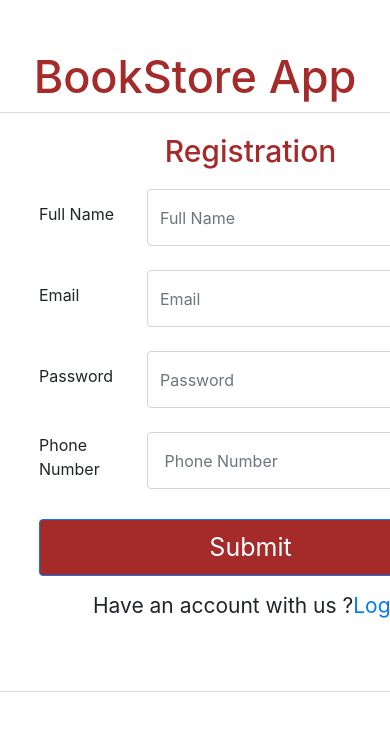
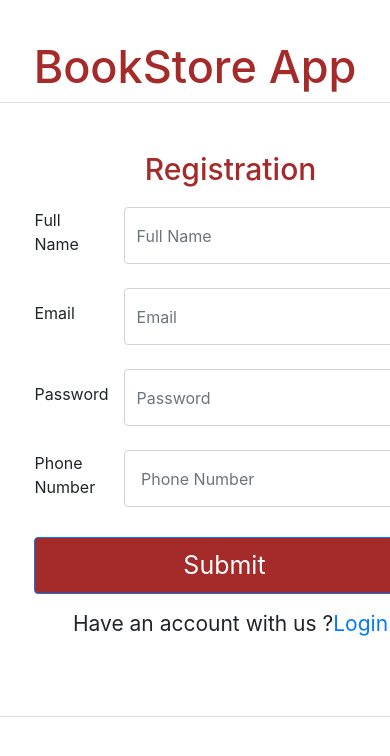
Before and after one commit to vidyadhar1997/BookStoreProject, a React app: page /signup in a window 390 px wide. Shown: the top 756 px of the page. Built offline with nearby package versions, Linux system fonts and the light colour scheme; the HTML template or start-up script is replaced by a standard one.

Commit message:
[vidyadhar hudge]Add:Responsive for dashbord

```diff
--- a/src/component/AppBar/AppBar.scss
+++ b/src/component/AppBar/AppBar.scss
@@ -1,5 +1,8 @@
 .AppBar{
     background-color: brown;
+    position: fixed;
+    width: 100%;
+    z-index: 1000;
 //   display: flex;
 //   flex-direction: column;
 //   justify-content: space-between;
--- a/src/component/Dashbord/Dashbord.scss
+++ b/src/component/Dashbord/Dashbord.scss
@@ -5,7 +5,9 @@
     justify-content: center;
     width: 80%;
     margin-left: 10%;
-    padding-top: 5%;
+
+    padding-top: 57px;
+    position:absolute;
 }
 .cardContainer{
     width: 245px;
--- a/src/pages/Login/Login.scss
+++ b/src/pages/Login/Login.scss
@@ -1,12 +1,19 @@
 // .card{
 //     width: 550px;
-//     height: 498px;
+//     height: auto;
 //     flex-direction: column;
 //     align-items: center;
 //     flex-wrap: wrap;
 //     flex-shrink: 1;
 //     justify-content: space-evenly;
 // }
+.card-body{
+    -ms-flex: 1 1 auto;
+    flex: 1 1 auto;
+    min-height: 1px;
+    padding: 1.25rem;
+    padding: 48px;
+}
 
 .heading{
     display: flex;
@@ -87,16 +94,13 @@ button.btn.btn-primary{
 //     // flex-direction: column;
 // }
   @media screen and (max-width: 480px) {
-    .card-body{
-        margin-right: 20px;
 
-    }
     .HomeContainer{
         margin-top: 10px;
     }
-    .card {
-        width: 586px;
-    }
+    // .cardsssss {
+    //     width: 586px;
+    // }
 
 .InputFieldss {
     display: flex;
--- a/src/pages/Registration/Registration.jsx
+++ b/src/pages/Registration/Registration.jsx
@@ -96,11 +96,6 @@ export default function Registration() {
      }
     }
 
-    //  const historys=useHistory();
-    //  const handleSubmit=()=>{
-    //     historys.push('/login');
-    //  }
-
     return (
         <div className="HomeContainers">
             <h4 className="header">
--- a/src/pages/Registration/Registration.scss
+++ b/src/pages/Registration/Registration.scss
@@ -1,12 +1,12 @@
-.cards{
-    width: 580px;
-    height: 580px;
-    flex-direction: column;
-    align-items: center;
-    flex-wrap: wrap;
-    flex-shrink: 1;
-    justify-content: space-evenly;
-}
+// .cards{
+//     width: 580px;
+//     height: auto;
+//     flex-direction: column;
+//     align-items: center;
+//     flex-wrap: wrap;
+//     flex-shrink: 1;
+//     justify-content: space-evenly;
+// }
 
 .HomeContainers{
     justify-content: center;
@@ -15,7 +15,7 @@
     justify-content: center;
     align-items: center;
     flex-direction: column;
-    margin-top: 50px;
+    margin-top: 40px;
 }
 .header{
     font-size:45px;
@@ -73,21 +73,31 @@ button.btn.btn-primary{
 .Links{
     margin-top: 14px;
     display: flex;
-    /* flex-direction: column; */
     justify-content: center;
-    margin-bottom: -75px;
     padding-bottom: 20px;
     font-size: 21px;
 }
 
 @media screen and (max-width: 480px) {
     .card-body{
-        margin-left: 113px;
+        margin-left: 71px;
 
     }
     .HomeContainer{
         margin-top: 10px;
     }
+
+    button.btn.btn-primary {
+        width: 380px;
+        height: 57px;
+        background-color: brown;
+        font-size: 25px;
+    }
+
+.inputField.form-control {
+    width: 288px;
+    height: 57px;
+}
 
 .InputFieldss {
     display: flex;
```
